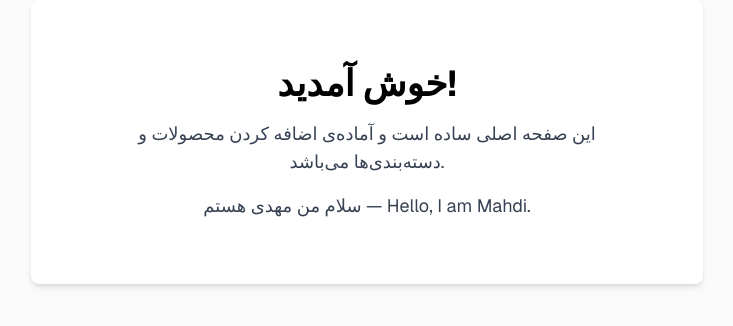
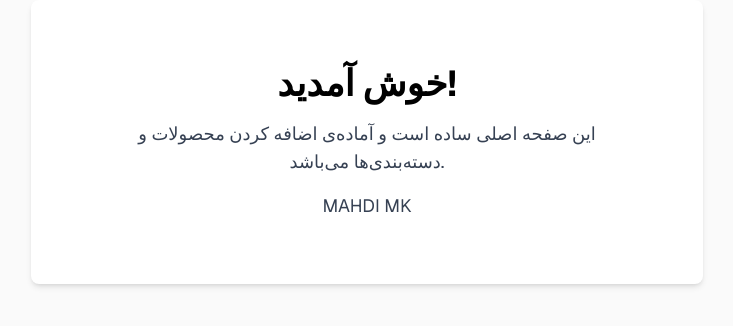
Before and after one commit to mahdi-Malekpour/yab-market, a Next.js app: page / in a window 1280 px wide. Shown: the part 258-584 px from the top of the page, without its empty margins (273-1006 px from the left). Built offline with nearby package versions, Linux system fonts and the light colour scheme.

Commit message:
تغییر متن

```diff
--- a/app/page.tsx
+++ b/app/page.tsx
@@ -9,7 +9,7 @@ export default function Home() {
           این صفحه اصلی ساده است و آماده‌ی اضافه کردن محصولات و دسته‌بندی‌ها می‌باشد.
         </p>
         <p className="text-lg text-gray-700 dark:text-gray-300 text-center mt-4">
-          سلام من مهدی هستم — Hello, I am Mahdi.
+          MAHDI MK
         </p>
       </main>
     </div>
```
